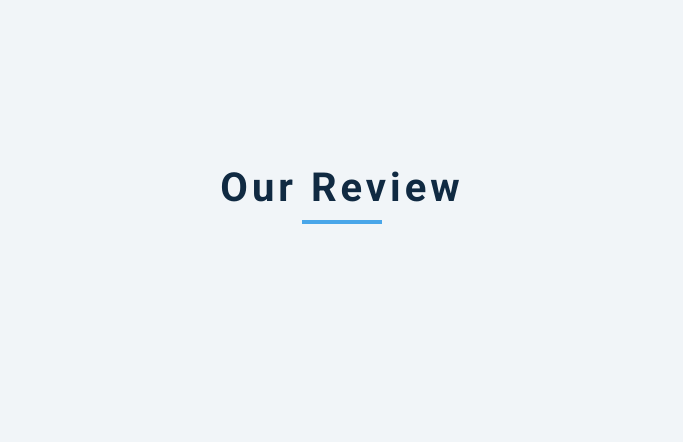
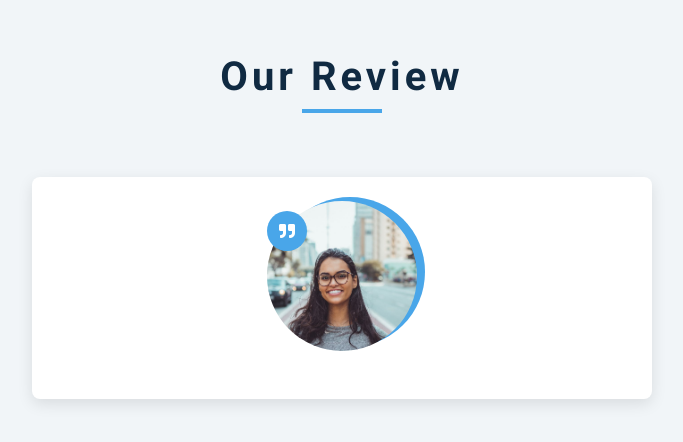
Before and after one commit to tnyandoro/review-project, a plain HTML site: page index.html in a window 1280 px wide. Shown: the part 172-614 px from the top of the page, without its empty margins (298-981 px from the left). Drawn offline with nearby package versions, Linux system fonts and the light colour scheme.

Commit message:
Add the img on the first review page

```diff
--- a/index.html
+++ b/index.html
@@ -19,6 +19,12 @@
           <h2>Our Review</h2>
           <div class="underline"></div>
         </div>
+        <!-- review -->
+      <article class="review">
+        <div class="img-container">
+          <img src="./person-1.jpeg" id="person-img" alt="" srcset="">
+        </div>
+      </article>
       </section>
     </main>
     <!-- javascript -->
```
